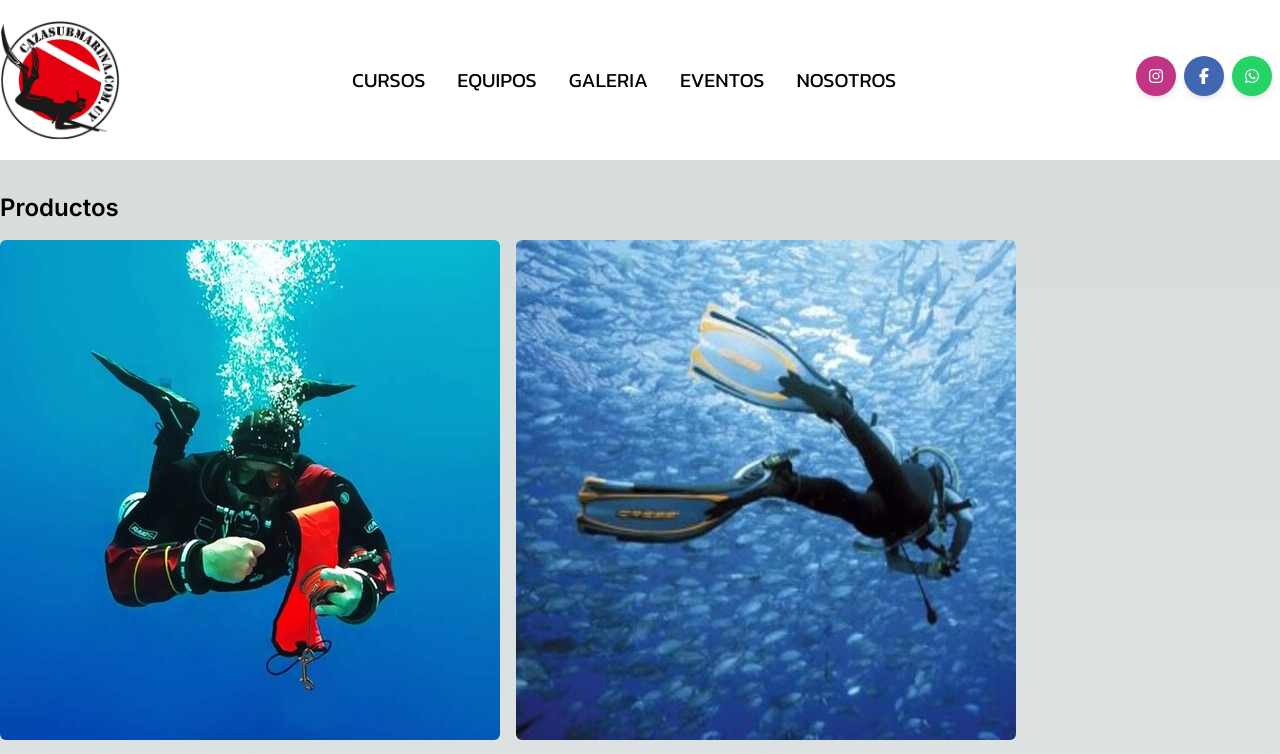
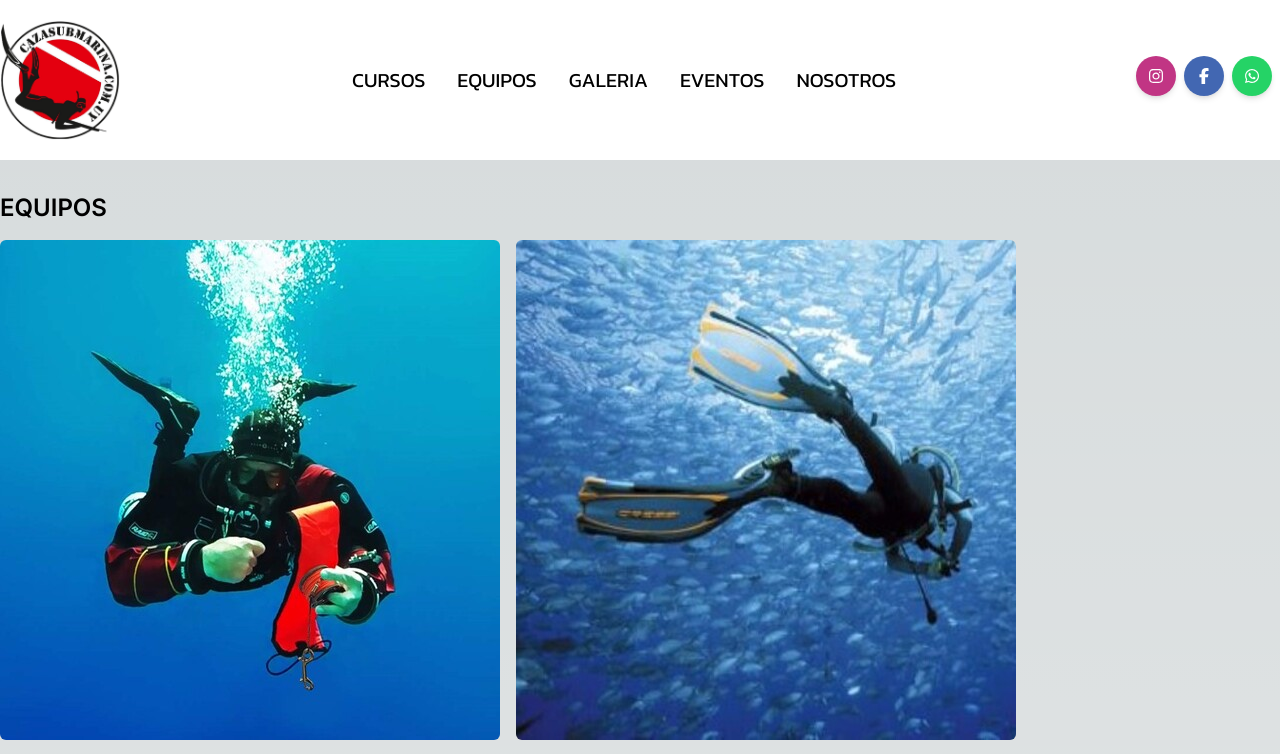
Before and after one commit to lucascastro29/Cazasubmarina_next, a Next.js app in the folder cazasubmarina/: page /Equipos in a window 1280 px wide. Shown: the top 754 px of the page. Built offline with nearby package versions, Linux system fonts and the light colour scheme; no server answers.

Commit message:
Update page.tsx

```diff
--- a/cazasubmarina/app/Equipos/page.tsx
+++ b/cazasubmarina/app/Equipos/page.tsx
@@ -44,7 +44,7 @@ export default function page(){
 
   return (
     <div className="container mx-auto py-8">
-      <h1 className="text-2xl font-semibold mb-4">Productos</h1>
+      <h1 className="text-2xl font-semibold mb-4">EQUIPOS</h1>
       <div className="flex flex-wrap gap-4 mb-4">
         {categorias.map((categoria, index) => (
           <CategoryCard
```
